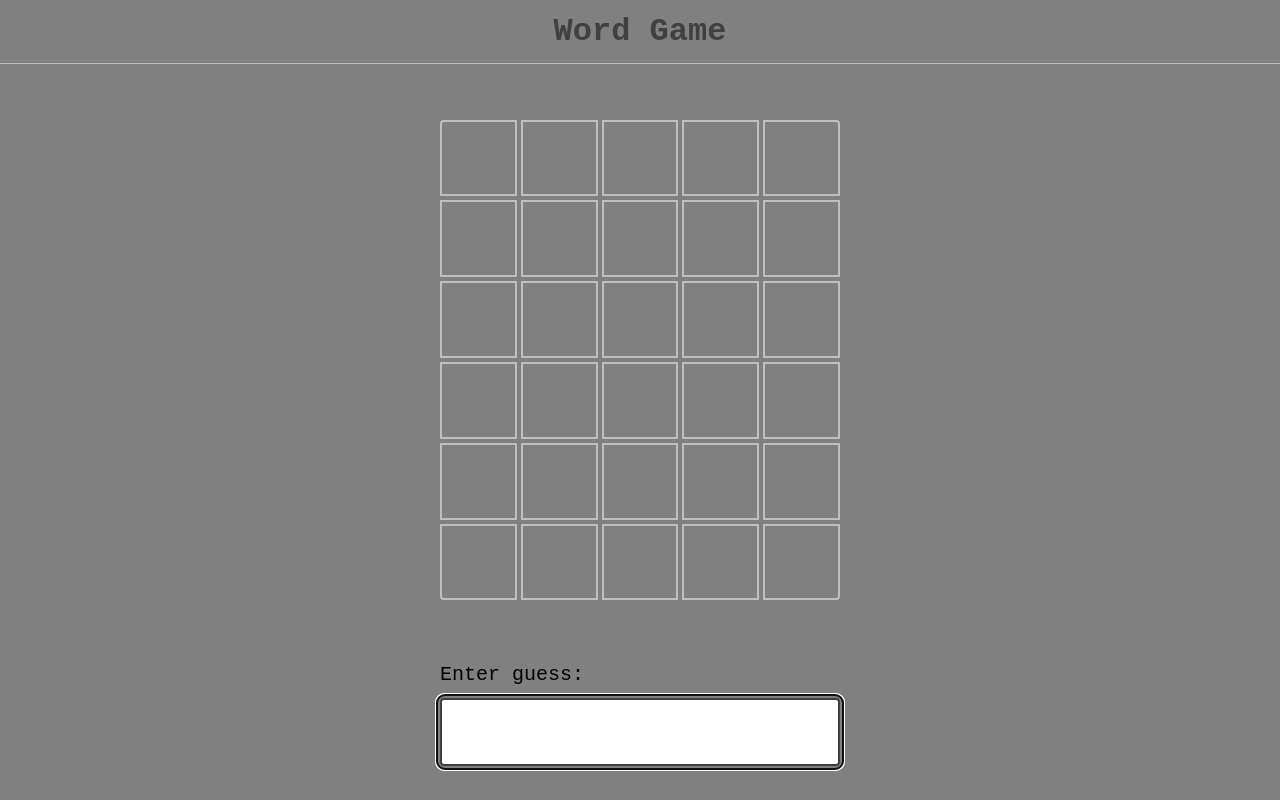
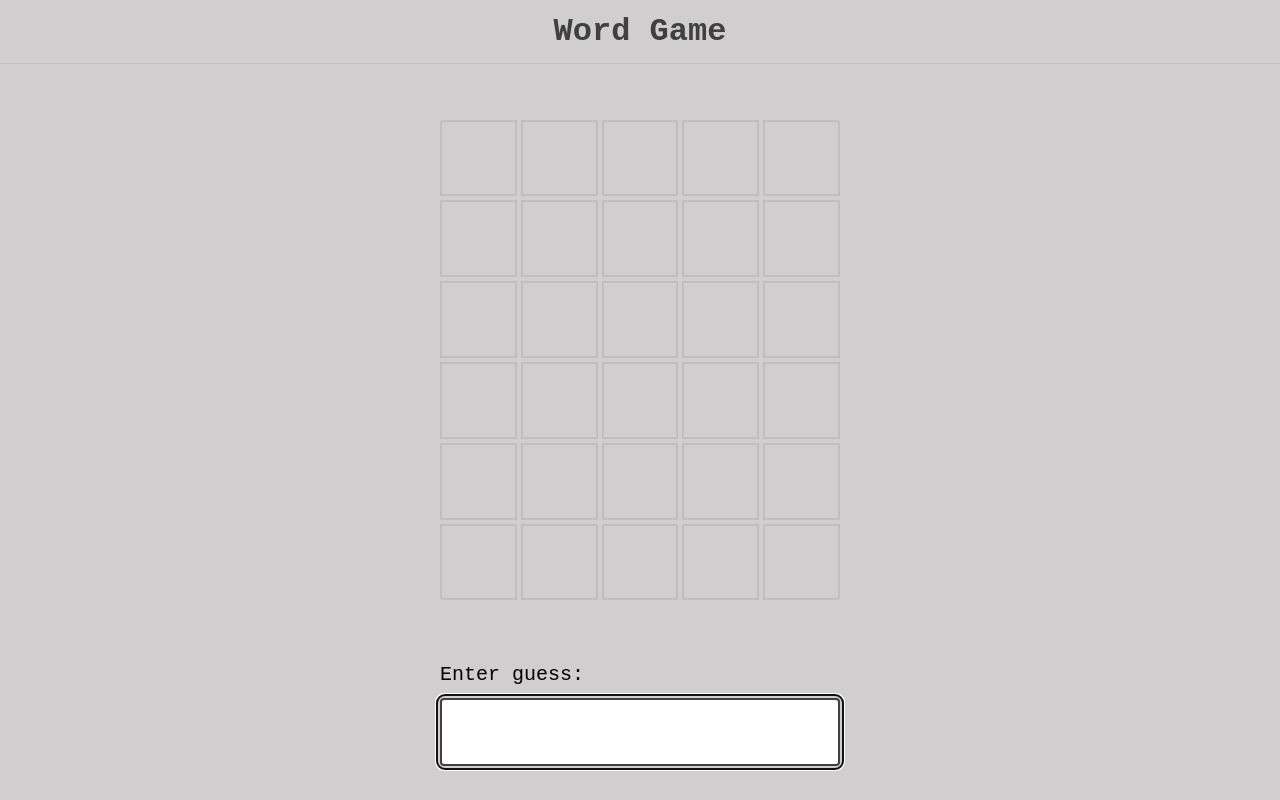
Before and after one commit to Nukelimer/wordle-game, a React (Vite) app: page / in a window 1280 px wide. Built offline with nearby package versions, Linux system fonts and the light colour scheme.

Commit message:
fixed the background color.

```diff
--- a/src/styles.css
+++ b/src/styles.css
@@ -23,7 +23,7 @@ html {
 */
 body {
   font-family: monospace;
-  background: gray;
+  background: rgb(208, 206, 206);
 }
 
 @media (max-height: 600px) {
```
